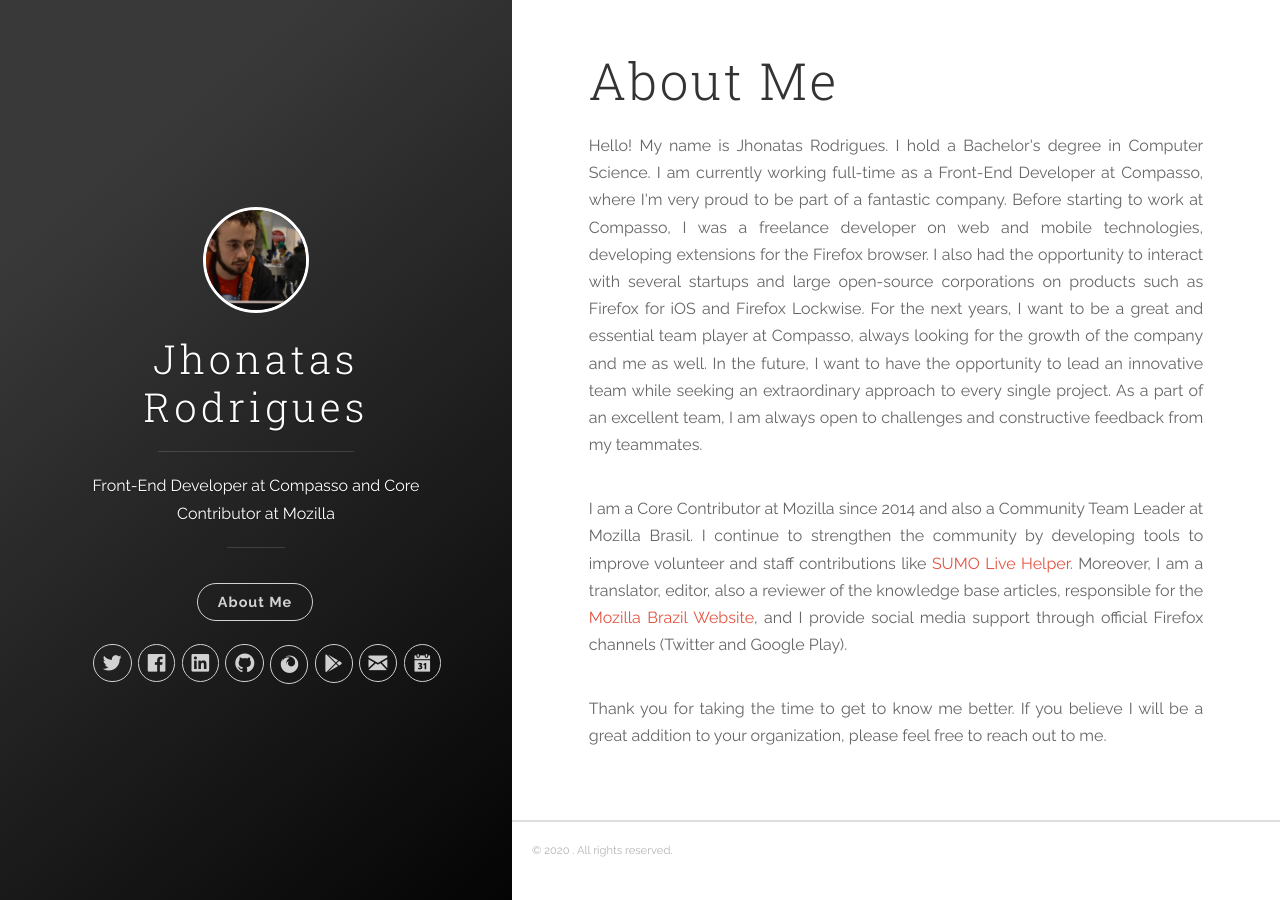
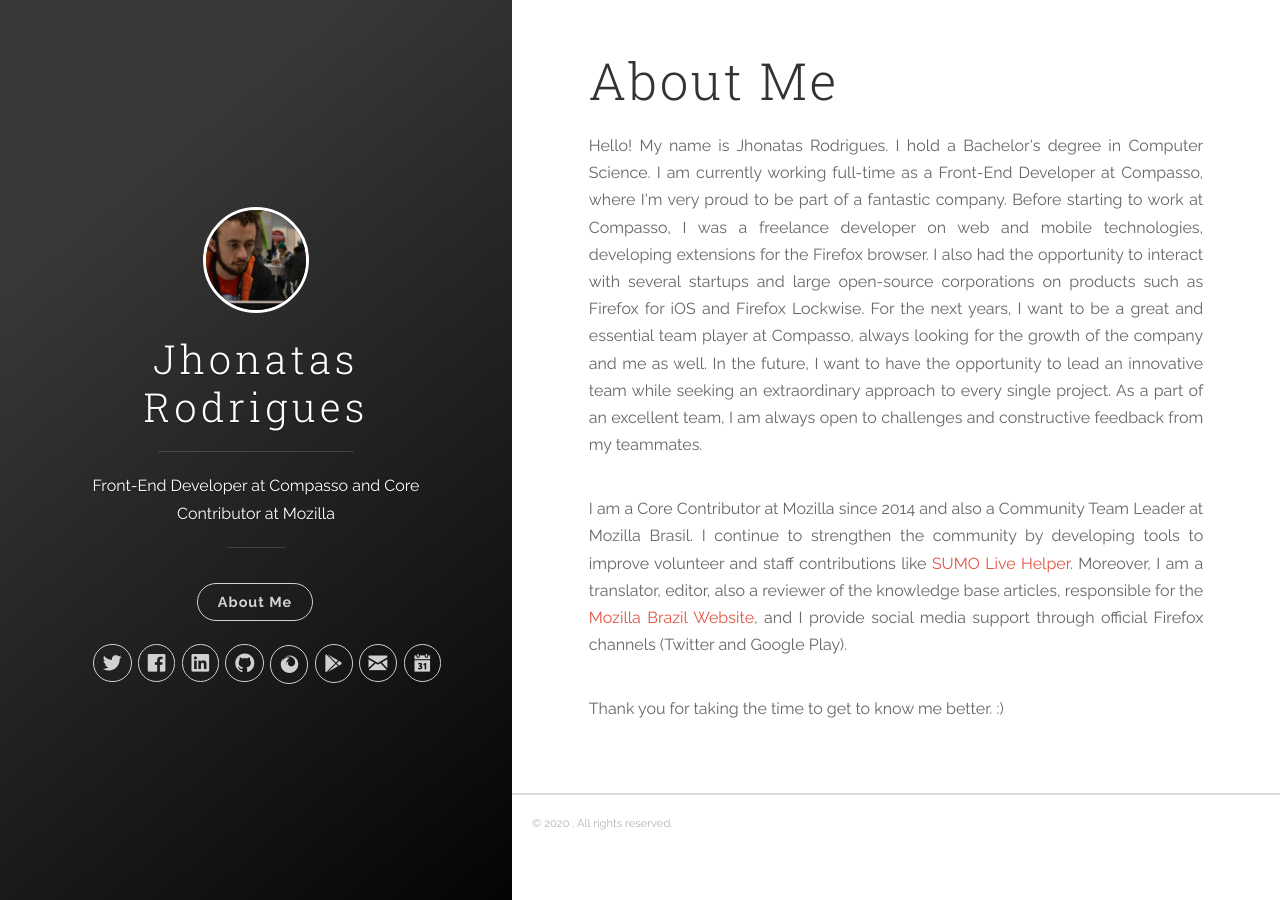
Before and after one commit to jhonatasrm/jhonatasrm.github.io, a Jekyll site: the page built from tags.md, in a window 1280 px wide. Built offline with Jekyll 4.4.1, drawn with Linux system fonts in a browser that asks for light colours; nearby versions of some CDN libraries.

Commit message:
Update default.html

```diff
--- a/_layouts/default.html
+++ b/_layouts/default.html
@@ -28,8 +28,9 @@
                 official Firefox channels (Twitter and Google Play).
             </p><br>
 
-            <p align="justify">Thank you for taking the time to get to know me better. If you believe I will be a great addition to
-                your organization, please feel free to reach out to me.
+            <p align="justify">Thank you for taking the time to get to know me better.
+
+                :)
             </p>
         </article>
     </div>
```
